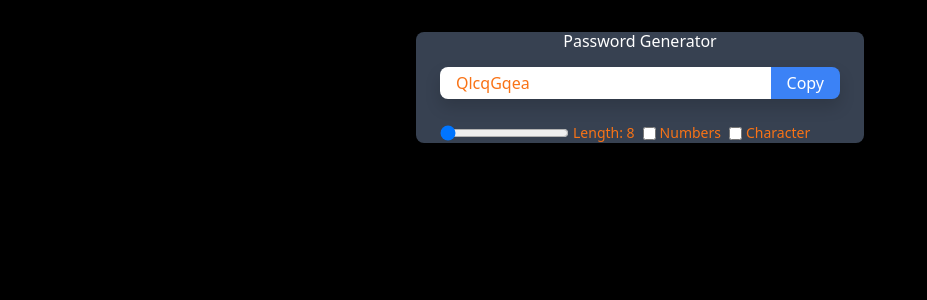
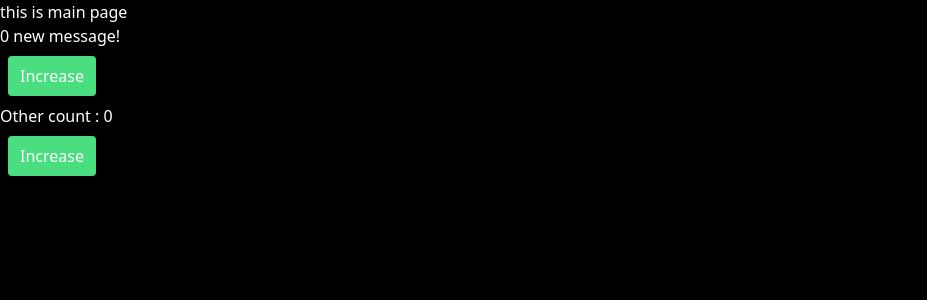
Before and after one commit to Abhijeet14d/Learn_React, a React (Create React App) app: page / in a window 1280 px wide. Shown: the top 300 px of the page, without its empty margins (0-927 px from the left). Built offline with nearby package versions, Linux system fonts and the light colour scheme.

Commit message:
add USeEffect component

```diff
--- a/src/App.js
+++ b/src/App.js
@@ -1,10 +1,10 @@
-import PassWord from "./components/PasswordGen";
+import UseEffect from './components/UseEffect';
 
-function App() {
-
-  return (
-    <PassWord />
-  );
+export default function App(){
+   return(
+      <div className="App">
+         <h3 className="text-white">this is main page</h3>
+         <UseEffect />
+      </div>
+   );
 }
-
-export default App;
--- /dev/null
+++ b/src/components/UseEffect.js
@@ -0,0 +1,19 @@
+import { useState, useEffect } from "react";
+
+export default function Useeffect(){
+    const [count, setcount] = useState(0);
+    const [othercount, setothercount] = useState(0);
+
+    useEffect(()=>{
+        document.title = `${othercount} new messages!`;
+    },[othercount]);
+
+    return (
+        <div className="text-white">
+            <h4>{count} new message!</h4>
+            <button onClick={()=> setcount(count+1)} className="bg-green-400 text-white px-3 py-2 m-2 rounded">Increase</button>
+            <h4>Other count : {othercount}</h4>
+            <button onClick={()=> setothercount(count+5)} className="bg-green-400 text-white px-3 py-2 m-2 rounded">Increase</button>
+        </div>
+    );
+}
--- a/src/index.js
+++ b/src/index.js
@@ -1,7 +1,5 @@
 import React from 'react';
 import ReactDOM from 'react-dom/client';
-import "bootstrap/dist/css/bootstrap.css";
-import "bootstrap/dist/js/bootstrap.bundle"
 import App from './App';
 import './index.css';
 
```
